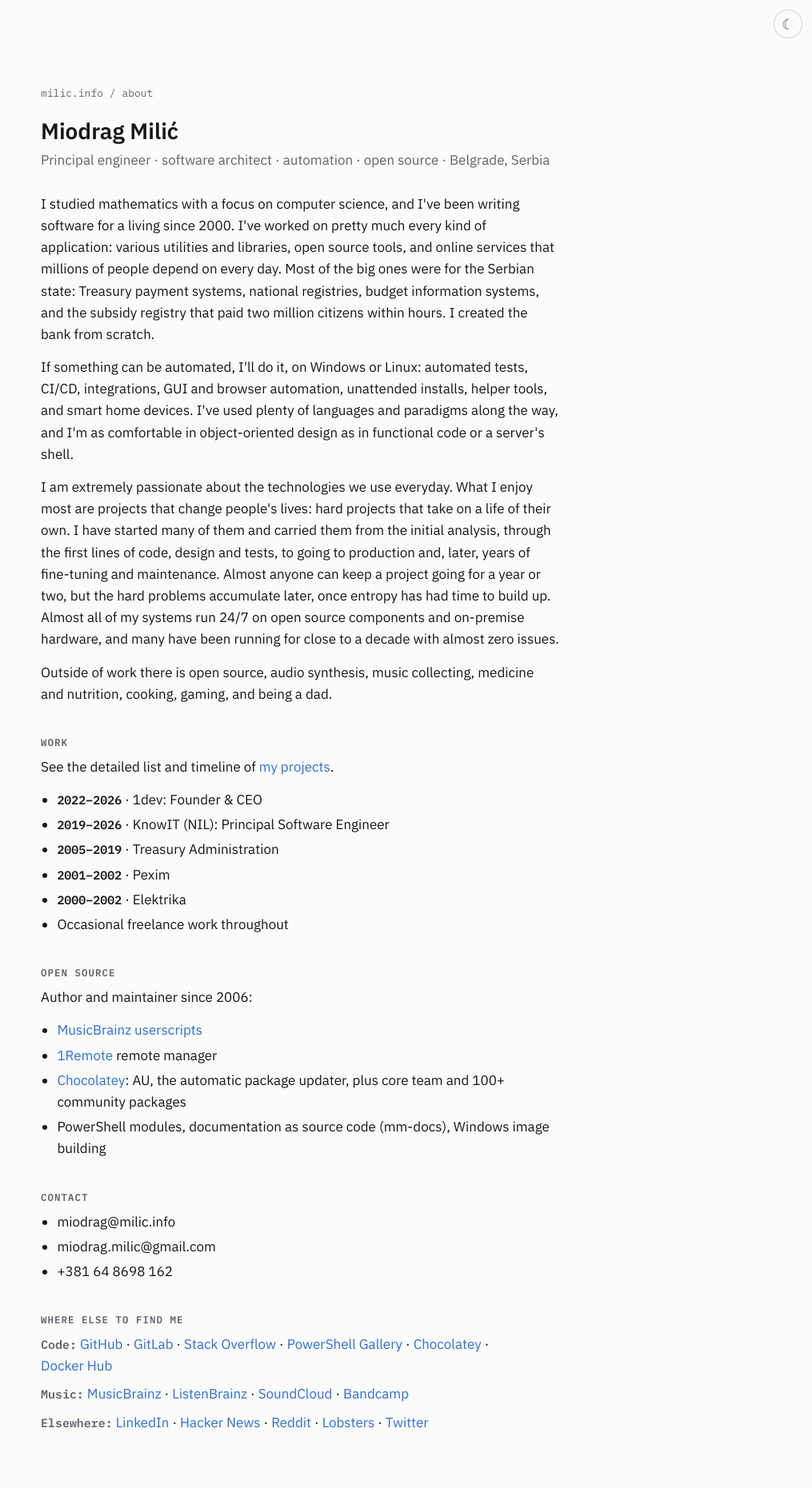
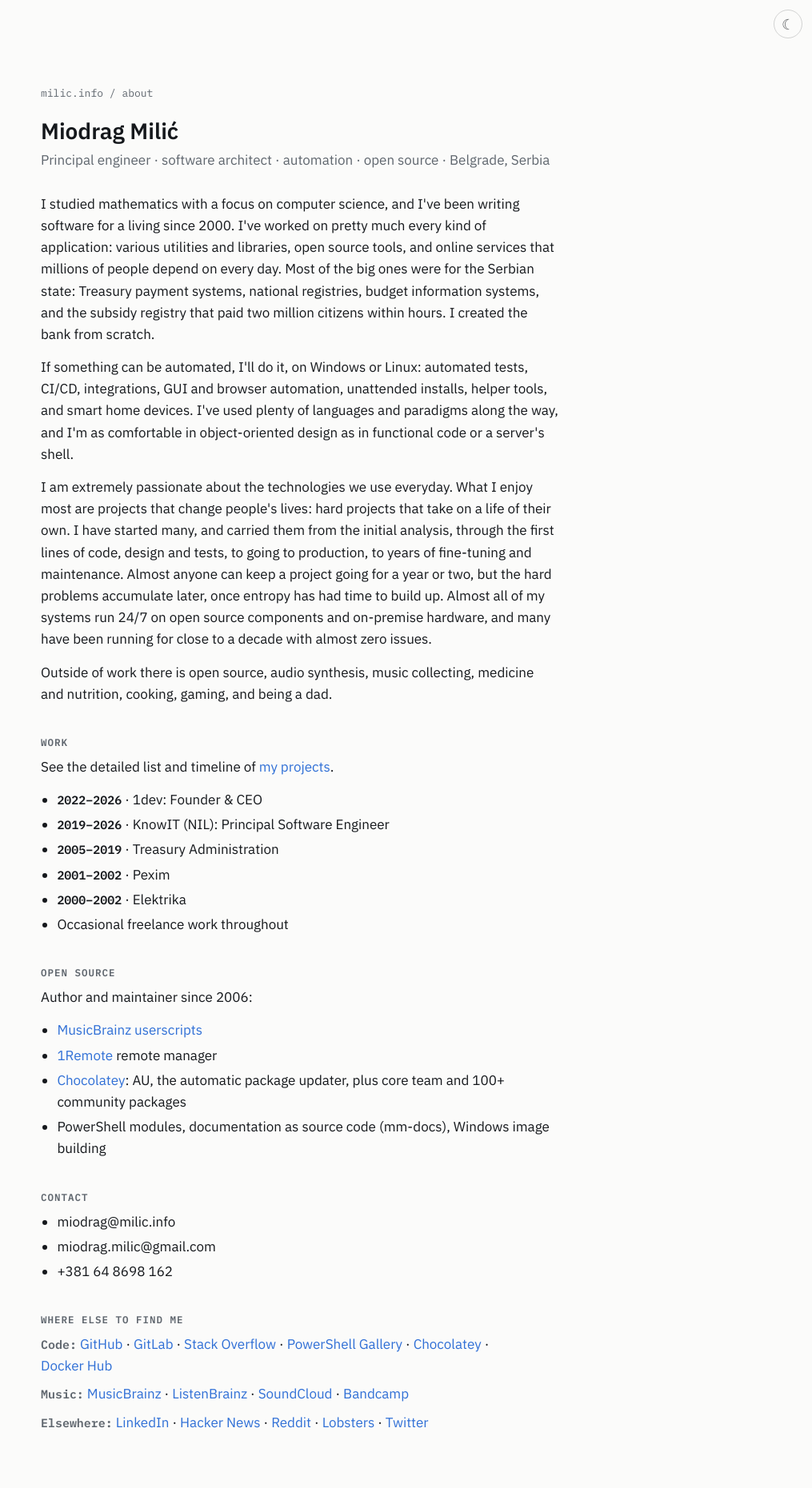
Before and after one commit to majkinetor/majkinetor.github.io, a Jekyll site: the page built from docs/about.md, in a window 1280 px wide. Shown: the whole page at 80% size, without its empty margins (265-1280 px from the left). Built offline with Jekyll 4.4.1, drawn with Linux system fonts in a browser that asks for light colours.

Commit message:
Update about.md

```diff
--- a/docs/about.md
+++ b/docs/about.md
@@ -10,7 +10,7 @@
 
 If something can be automated, I'll do it, on Windows or Linux: automated tests, CI/CD, integrations, GUI and browser automation, unattended installs, helper tools, and smart home devices. I've used plenty of languages and paradigms along the way, and I'm as comfortable in object-oriented design as in functional code or a server's shell.
 
-I am extremely passionate about the technologies we use everyday. What I enjoy most are projects that change people's lives: hard projects that take on a life of their own. I have started many of them and carried them from the initial analysis, through the first lines of code, design and tests, to going to production and, later, years of fine-tuning and maintenance. Almost anyone can keep a project going for a year or two, but the hard problems accumulate later, once entropy has had time to build up. Almost all of my systems run 24/7 on open source components and on-premise hardware, and many have been running for close to a decade with almost zero issues.
+I am extremely passionate about the technologies we use everyday. What I enjoy most are projects that change people's lives: hard projects that take on a life of their own. I have started many, and carried them from the initial analysis, through the first lines of code, design and tests, to going to production, to years of fine-tuning and maintenance. Almost anyone can keep a project going for a year or two, but the hard problems accumulate later, once entropy has had time to build up. Almost all of my systems run 24/7 on open source components and on-premise hardware, and many have been running for close to a decade with almost zero issues.
 
 Outside of work there is open source, audio synthesis, music collecting, medicine and nutrition, cooking, gaming, and being a dad.
 
```
